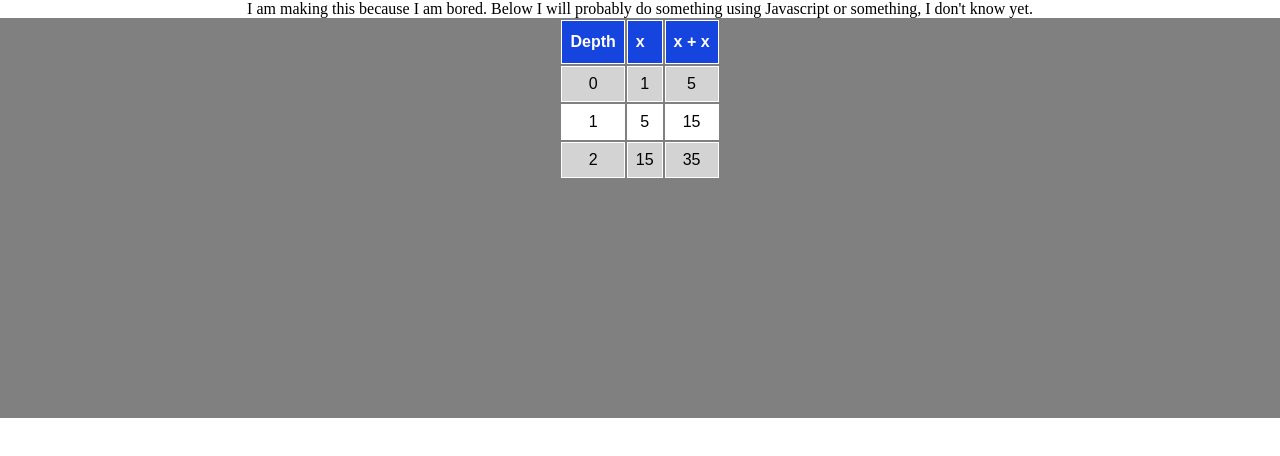
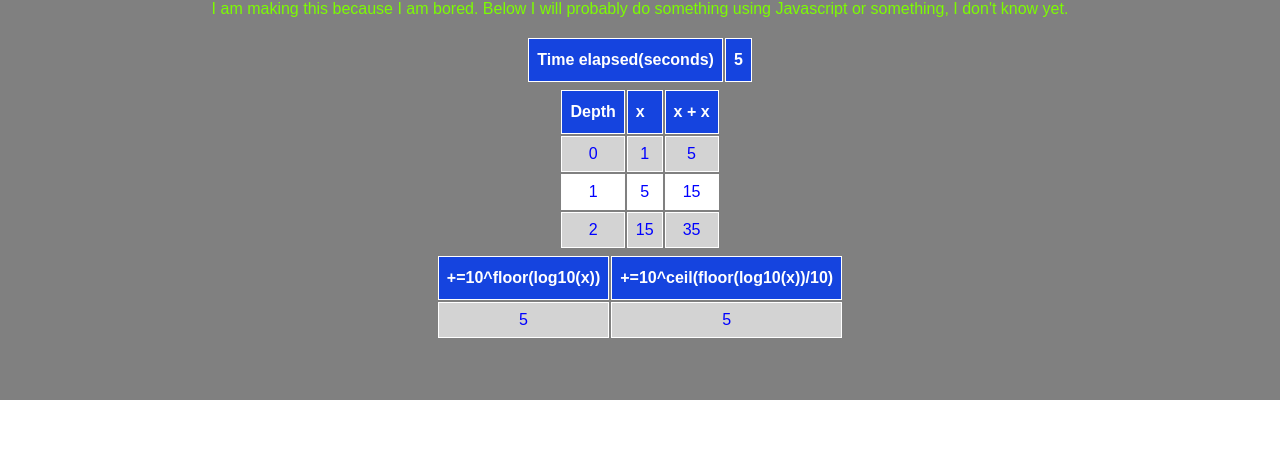
Before and after one commit to Zelow79/Bored_At_Work, a plain HTML site: page index.html in a window 1280 px wide. Drawn offline with Linux system fonts and the light colour scheme.

Commit message:
just messing around
added a table for incrementing the left most value and that ceil(value /10) in the other column. also added a timer to the top of the page.

```diff
--- a/index.html
+++ b/index.html
@@ -8,11 +8,16 @@
     <script src="javascript.js"></script>
 </head>
 <body onload="main()">
-    <p>
-        I am making this because I am bored. Below I will probably do something using Javascript or something, I don't know yet.
-    </p>
-
     <div class="maindiv" id="maininfo">
+        <p>
+            I am making this because I am bored. Below I will probably do something using Javascript or something, I don't know yet.
+        </p><br>
+        <table>
+            <thead>
+                <th>Time elapsed(seconds)</th>
+                <th id="elapsed">0</th>
+            </thead>
+        </table><br>
         <table>
             <thead>
                 <th>Depth</th>
@@ -34,6 +39,16 @@
                 <td id="x2">0</td>
                 <td id="xx2">0</td>
             </tr>
+        </table><br>
+        <table>
+            <thead>
+                <th>+=10^floor(log10(x))</th>
+                <th>+=10^ceil(floor(log10(x))/10)</th>
+            </thead>
+            <tr>
+                <td id="t1">0</td>
+                <td id="t2">0</td>
+            </tr>
         </table>
     </div>
 
--- a/javascript.js
+++ b/javascript.js
@@ -1,11 +1,14 @@
 const rowCount = 2,
+    started = performance.now(),
     mObj = {
         x: 0,
         x1: 0,
         x2: 0,
         xx: 0,
         xx1: 0,
-        xx2: 0
+        xx2: 0,
+        t1: 0,
+        t2: 0
     };
 
 function updateValues() {
@@ -16,12 +19,24 @@ function updateValues() {
     mObj.xx1 += mObj.xx;
     mObj.xx2 += mObj.xx1;
 
+    if (mObj.t1 < 1) mObj.t1++
+    else mObj.t1 += 10 ** find_d(mObj.t1);
+    if (mObj.t2 < 1) mObj.t2++
+    else mObj.t2 += Math.ceil((10 ** find_d(mObj.t2)) / 10);
+
+    document.getElementById("elapsed").innerHTML = Math.floor((performance.now() - started)/1000);
     document.getElementById("x").innerHTML = format(mObj.x);
     document.getElementById("xx").innerHTML = format(mObj.xx);
     document.getElementById("x1").innerHTML = format(mObj.x1);
     document.getElementById("x2").innerHTML = format(mObj.x2);
     document.getElementById("xx1").innerHTML = format(mObj.xx1);
     document.getElementById("xx2").innerHTML = format(mObj.xx2);
+    document.getElementById("t1").innerHTML = format(mObj.t1);
+    document.getElementById("t2").innerHTML = format(mObj.t2);
+}
+
+function find_d(a) {
+    return Math.floor(Math.log10(a));
 }
 
 function main() {
--- a/style.css
+++ b/style.css
@@ -9,6 +9,7 @@ p {
 
 table {
     display: inline-block;
+    color: blue;
 }
 
 #maininfo {
@@ -43,6 +44,7 @@ table {
 }
 
 .maindiv {
+    color: lawngreen;
     text-align: center;
     background-color: grey;
     width: 100%;
```
